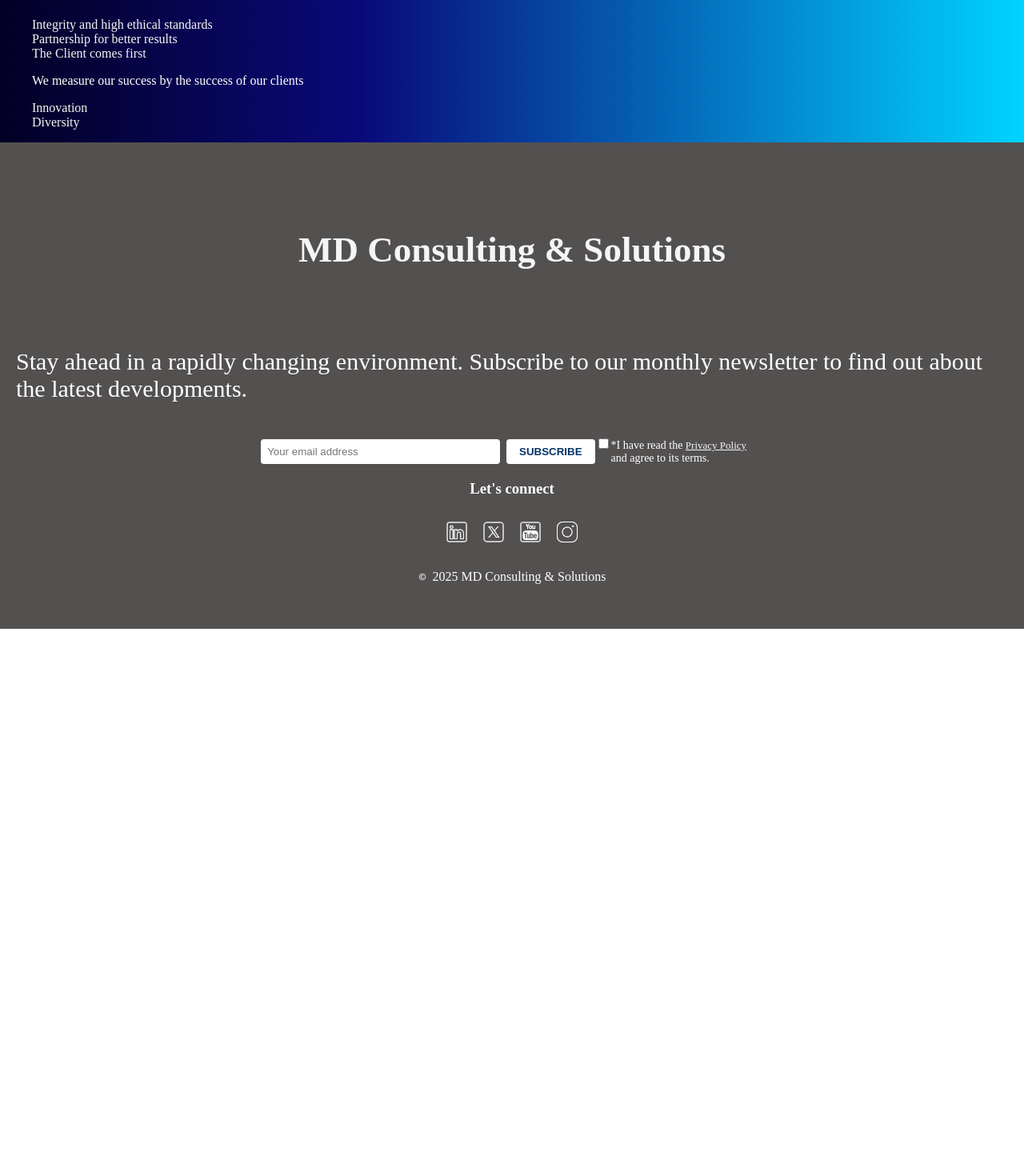
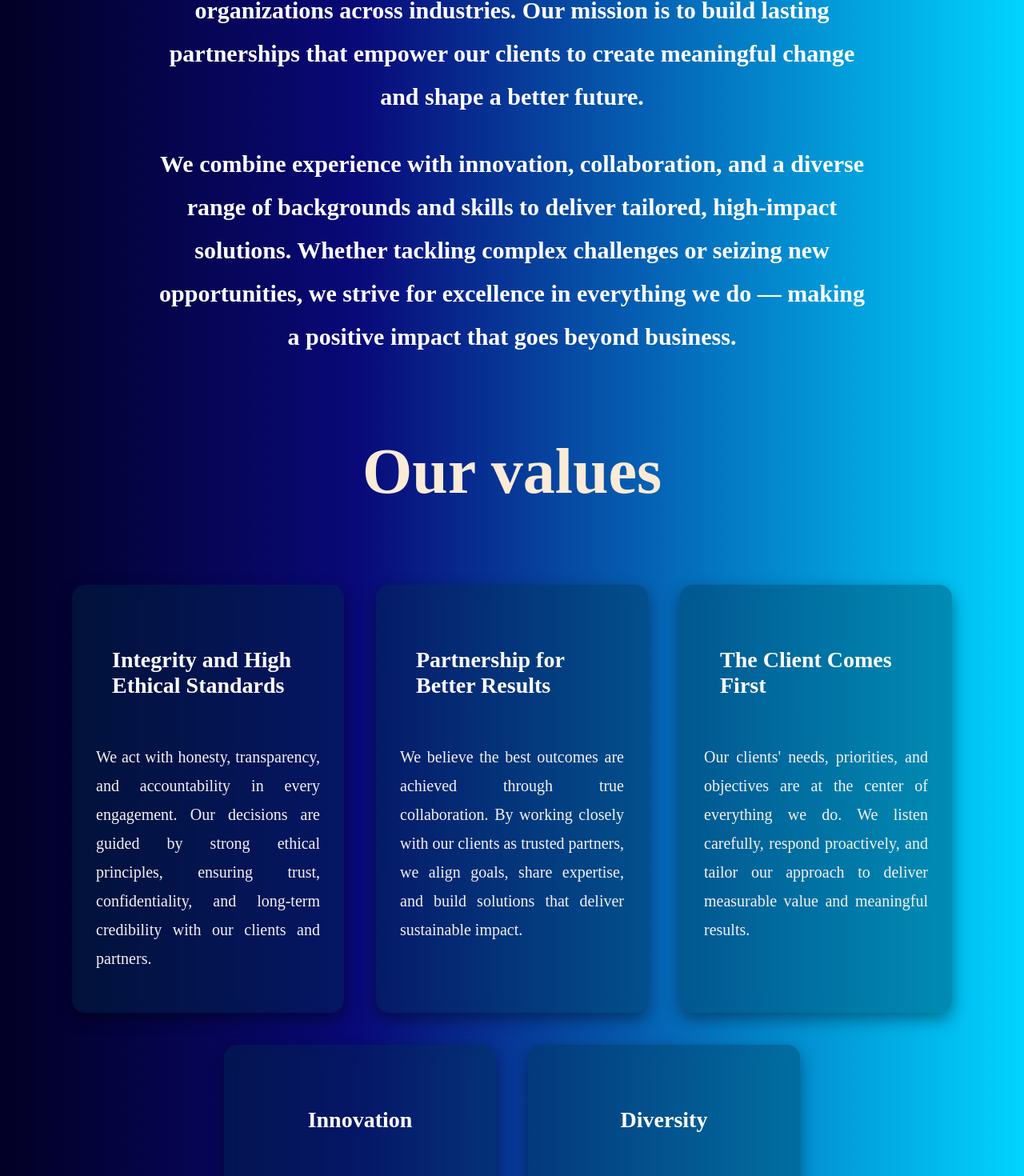
Before and after one commit to danadi87/website-frontend, a React (Vite) app: page /about in a window 1280 px wide. Shown: the part 658-2128 px from the top of the page at 80% size. Before the commit the page ends 1444 px from the top, so only its background shows below. Built offline with nearby package versions, Linux system fonts and the light colour scheme; no server answers; a web font is replaced by a local one.

Commit message:
About page

```diff
--- a/components/About.jsx
+++ b/components/About.jsx
@@ -8,12 +8,41 @@ export function About() {
     navigate(-1);
   };
 
+  const valuesCards = [
+    {
+      title: "Integrity and High Ethical Standards",
+      content:
+        "We act with honesty, transparency, and accountability in every engagement. Our decisions are guided by strong ethical principles, ensuring trust, confidentiality, and long-term credibility with our clients and partners.",
+    },
+    {
+      title: "Partnership for Better Results",
+      content:
+        "We believe the best outcomes are achieved through true collaboration. By working closely with our clients as trusted partners, we align goals, share expertise, and build solutions that deliver sustainable impact.",
+    },
+    {
+      title: "The Client Comes First",
+      content:
+        "Our clients' needs, priorities, and objectives are at the center of everything we do. We listen carefully, respond proactively, and tailor our approach to deliver measurable value and meaningful results.",
+    },
+    {
+      title: "Innovation",
+      content:
+        "We embrace forward-thinking ideas and practical creativity to solve complex challenges. By continuously improving our methods and leveraging new technologies, we deliver modern, effective solutions.",
+    },
+    {
+      title: "Diversity",
+      content:
+        "We value diverse perspectives, backgrounds, and experiences. By fostering an inclusive environment, we enhance creativity, strengthen decision-making, and better serve the diverse needs of our clients.",
+    },
+  ];
+
   return (
     <div className="about">
       <button onClick={handleBackButton} className="back-button">
         Back
       </button>
       <h1>Who we are</h1>
+      <div className="about-content">
         <p className="about-paragraph">
           At MD Consulting and Solutions, we are driven by strong values and a
           genuine commitment to supporting both individuals and organizations
@@ -28,17 +57,18 @@ export function About() {
           opportunities, we strive for excellence in everything we do — making a
           positive impact that goes beyond business.
         </p>
+      </div>
       <h2>Our values</h2>
-      <ul>
-        <li>Integrity and high ethical standards</li>
-        <li>Partnership for better results</li>
-        <li>The Client comes first</li>
-        <p className="about-paragraph">
-          We measure our success by the success of our clients
-        </p>
-        <li>Innovation</li>
-        <li>Diversity</li>
-      </ul>
+      <div className="values-cards-container">
+        {valuesCards.map((card) => (
+          <div key={card.title} className="values-card">
+            <div className="card-content">
+              <h3>{card.title}</h3>
+            </div>
+            <p className="content">{card.content}</p>
+          </div>
+        ))}
+      </div>
     </div>
   );
 }
--- a/components/Footer.jsx
+++ b/components/Footer.jsx
@@ -23,7 +23,8 @@ export function Footer() {
         <div className="subscribe-consent">
           <input type="checkbox" />
           <p className="privacy-policy-link">
-      *I have read the <Link to="/privacy-policy">Privacy Policy</Link> and agree to its terms.
+            *I have read the <Link to="/privacy-policy">Privacy Policy</Link>{" "}
+            and agree to its terms.
           </p>
         </div>
       </form>
@@ -52,7 +53,7 @@ export function Footer() {
       </div>
       <div className="copyright">
         <img src={copyrightIcon} />
-        <p>2025 MD Consulting & Solutions</p>
+        <p>2026 MD Consulting & Solutions. All rights reserved.</p>
       </div>
     </div>
   );
--- a/src/App.css
+++ b/src/App.css
@@ -1,9 +1,6 @@
 html,
 body {
-  max-width: 100vw;
-  max-height: 100vh;
   margin: 0;
-
   font-family: "Sofia Sans Extra Condensed";
   background: #020024;
   background: linear-gradient(
@@ -14,3 +11,7 @@ body {
   );
   color: white;
 }
+.app {
+  width: 100%;
+  min-height: 100vh;
+}
--- a/src/App.jsx
+++ b/src/App.jsx
@@ -24,10 +24,9 @@ import { MirelaDragulescu } from "../directory/MirelaDragulescu";
 
 function App() {
   return (
-    <div>
+    <div className="app">
       <Navbar />
 
-      <div>
       <Routes>
         <Route path="/" element={<Home />} />
         <Route path="/login" element={<Login />} />
@@ -48,7 +47,6 @@ function App() {
         <Route path="/carlosrodriguez" element={<CarlosRodriguez />} />
         <Route path="/privacy-policy" element={<PrivacyPolicy />} />
       </Routes>
-      </div>
 
       <Footer />
     </div>
--- a/src/styles/About.css
+++ b/src/styles/About.css
@@ -1,4 +1,5 @@
 .about {
+  min-height: 100vh;
   background: #020024;
   background: linear-gradient(
     90deg,
@@ -6,15 +7,76 @@
     rgba(9, 9, 121, 1) 35%,
     rgba(0, 212, 255, 1) 100%
   );
-  color: whitesmoke;
-  align-items: center;
+  width: 100%;
+  padding: 40px 20px;
+  margin: 0 auto;
+  display: block;
 }
-h1 {
+.back-button {
+  align-self: flex-start;
+  margin-bottom: 20px;
+  padding: 8px 16px;
+  cursor: pointer;
+}
+.about h1 {
+  width: 100%;
   margin-top: 50px;
   padding-top: 80px;
   text-align: center;
   font-size: 80px;
 }
 .about-paragraph {
+  font-size: 30px;
+  max-width: 900px;
   color: white;
+  text-align: center;
+  margin: 30px auto;
+  line-height: 1.8;
+  font-weight: 800;
 }
+.values-cards-container {
+  display: flex;
+  flex-wrap: wrap;
+  gap: 40px;
+  justify-content: center;
+  max-width: 1200px;
+  margin: 50px auto 0 auto;
+}
+.values-card {
+  display: flex;
+  flex-direction: column;
+  justify-content: flex-start;
+  background-color: rgba(0, 50, 70, 0.35);
+  backdrop-filter: blur(10px);
+  color: white;
+  border-radius: 16px;
+  padding: 30px;
+  width: 340px;
+  min-height: 260px;
+  cursor: pointer;
+  transition: all 0.3s ease;
+  box-shadow: 0 8px 20px rgba(0, 0, 0, 0.4);
+}
+.values-card h3 {
+  font-size: 28px;
+  margin-bottom: 15px;
+  font-weight: 600;
+}
+.values-card .content {
+  font-size: 20px;
+  font-weight: 450;
+  line-height: 1.8;
+  color: #f2f2f2;
+  text-align: justify;
+}
+.values-card:hover {
+  transform: translateY(-8px);
+  box-shadow: 0 15px 35px rgba(0, 0, 0, 0.6);
+}
+.about-content {
+  max-width: 900px;
+  margin: 0 auto;
+}
+.about h2 {
+  font-size: 80px;
+}
```
Also changed, not shown: src/assets/values.png (added). Lines whose indentation alone changed are shown as unchanged.
